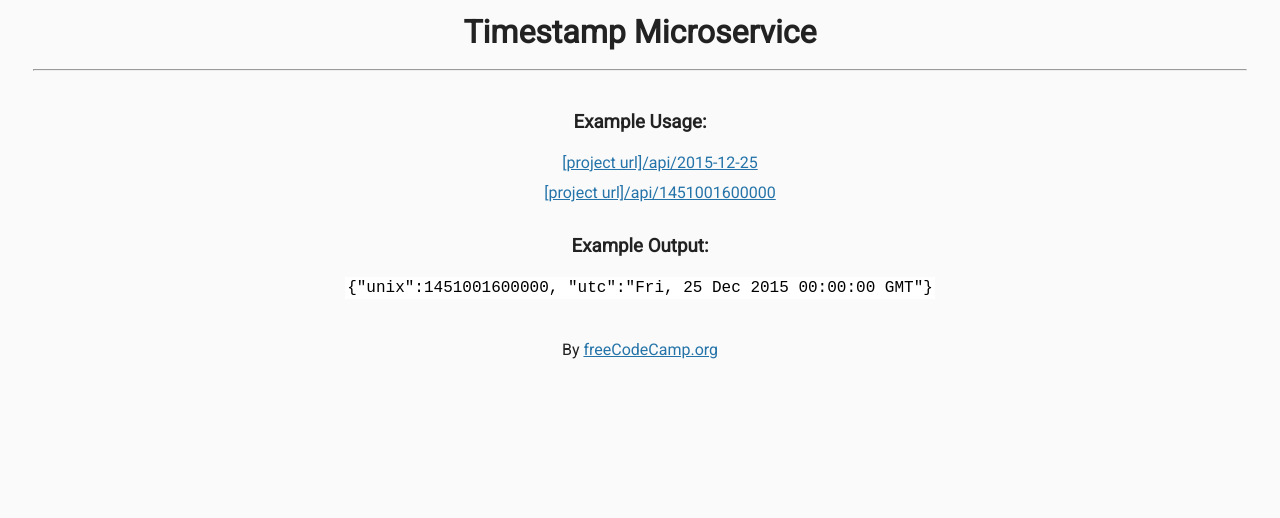
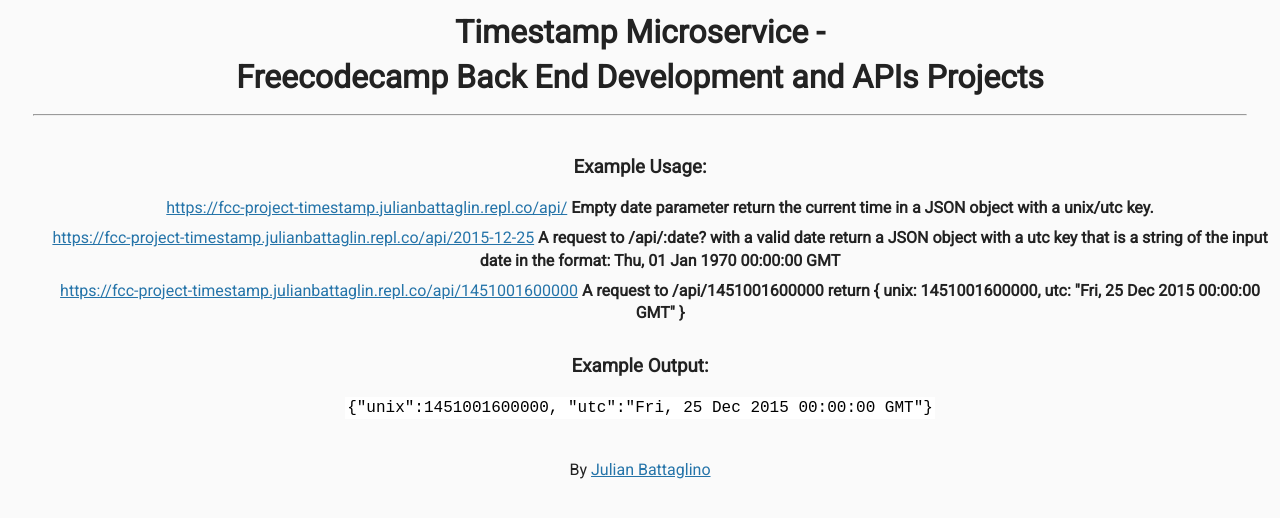
Before and after one commit to julianbattaglino/fcc-project-timestamp, a website: page views/index.html in a window 1280 px wide. Drawn offline with Linux system fonts and the light colour scheme; files that its build step writes are made by us from their sources.

Commit message:
modify index

```diff
--- a/views/index.html
+++ b/views/index.html
@@ -9,13 +9,14 @@
    </head>
 
    <body>
-    <h1>Timestamp Microservice</h1>
+    <h1 class="title">Timestamp Microservice - <br></br>Freecodecamp Back End Development and APIs Projects </h1>
     <hr />
     <div class="container">
       <h3>Example Usage:</h3>
       <ul>
-        <li><a href="api/2015-12-25">[project url]/api/2015-12-25</a></li>
-        <li><a href="api/1451001600000">[project url]/api/1451001600000</a></li>
+        <li><a href="api/">https://fcc-project-timestamp.julianbattaglin.repl.co/api/</a>&nbsp;<b>Empty date parameter return the current time in a JSON object with a unix/utc key.</li></b>
+        <li><a href="api/2015-12-25">https://fcc-project-timestamp.julianbattaglin.repl.co/api/2015-12-25</a>&nbsp;<b>A request to /api/:date? with a valid date return a JSON object with a utc key that is a string of the input date in the format: Thu, 01 Jan 1970 00:00:00 GMT</li></b>
+        <li><a href="api/1451001600000">https://fcc-project-timestamp.julianbattaglin.repl.co/api/1451001600000</a>&nbsp;<b>A request to /api/1451001600000 return { unix: 1451001600000, utc: "Fri, 25 Dec 2015 00:00:00 GMT" }</li></b>
       </ul>
 
       <h3>Example Output:</h3>
@@ -25,7 +26,7 @@
     </div>
     <div class="footer">
       <p>
-        By <a href="https://www.freecodecamp.org/">freeCodeCamp.org</a>
+        By <a href="https://www.studiokrass.com.ar/">Julian Battaglino</a>
       </p>
     </div>
   </body>
```
